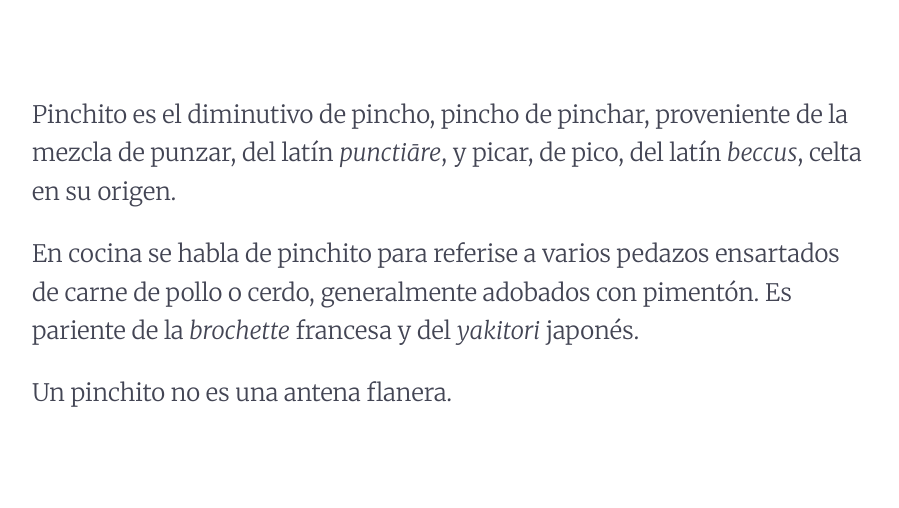
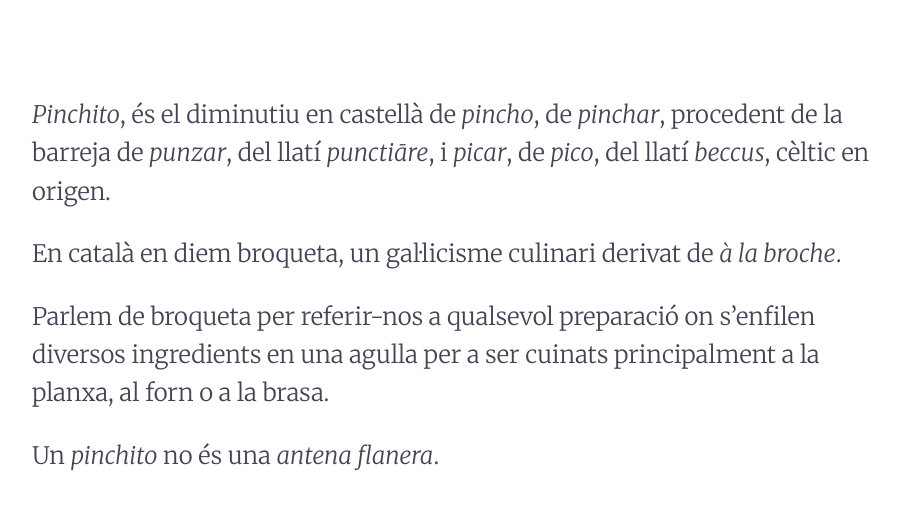
Before and after one commit to darmng/pinchito, a plain HTML site: page index.html in a window 1280 px wide. Shown: the whole page, without its empty margins (188-1087 px from the left). Drawn offline with Linux system fonts and the light colour scheme.

Commit message:
Update index.html
Ara en català.

```diff
--- a/index.html
+++ b/index.html
@@ -1,5 +1,5 @@
 <!doctype html>
-<html lang="es">
+<html lang="ca">
 <head>
 <link href='https://fonts.googleapis.com/css?family=Merriweather:300,300italic&subset=latin,latin-ext' rel='stylesheet' type='text/css'>
   <meta charset="utf-8">
@@ -22,9 +22,10 @@ font-style: italic;
 </head>
 <body>
 <article>
-<p>Pinchito es el diminutivo de pincho, pincho de pinchar, proveniente de la mezcla de punzar, del latín <span lang="la">punctiāre</span>, y picar, de pico, del latín <span lang="la">beccus</span>, celta en su origen.</p>
-<p>En cocina se habla de pinchito para referise a varios pedazos ensartados de carne de pollo o cerdo, generalmente adobados con pimentón. Es pariente de la <span lang="fr">brochette</span> francesa y del <span lang="ja">yakitori</span> japonés.</p>
-<p>Un pinchito no es una antena flanera.</p>
+<p><span lang="es">Pinchito</span>, és el diminutiu en castellà de <span lang="es">pincho</span>, de <span lang="es">pinchar</span>, procedent de la barreja de <span lang="es">punzar</span>, del llatí <span lang="la">punctiāre</span>, i <span lang="es">picar</span>, de <span lang="es">pico</span>, del llatí <span lang="la">beccus</span>, cèltic en origen.</p>
+<p>En català en diem broqueta, un gal·licisme culinari derivat de <span lang="es">à la broche</span>.</p>
+<p>Parlem de broqueta per referir-nos a qualsevol preparació on s’enfilen diversos ingredients en una agulla per a ser cuinats principalment a la planxa, al forn o a la brasa.</p>
+<p>Un <span lang="es">pinchito</span> no és una <span lang="es">antena flanera</span>.</p>
 </article>
 
 
```
